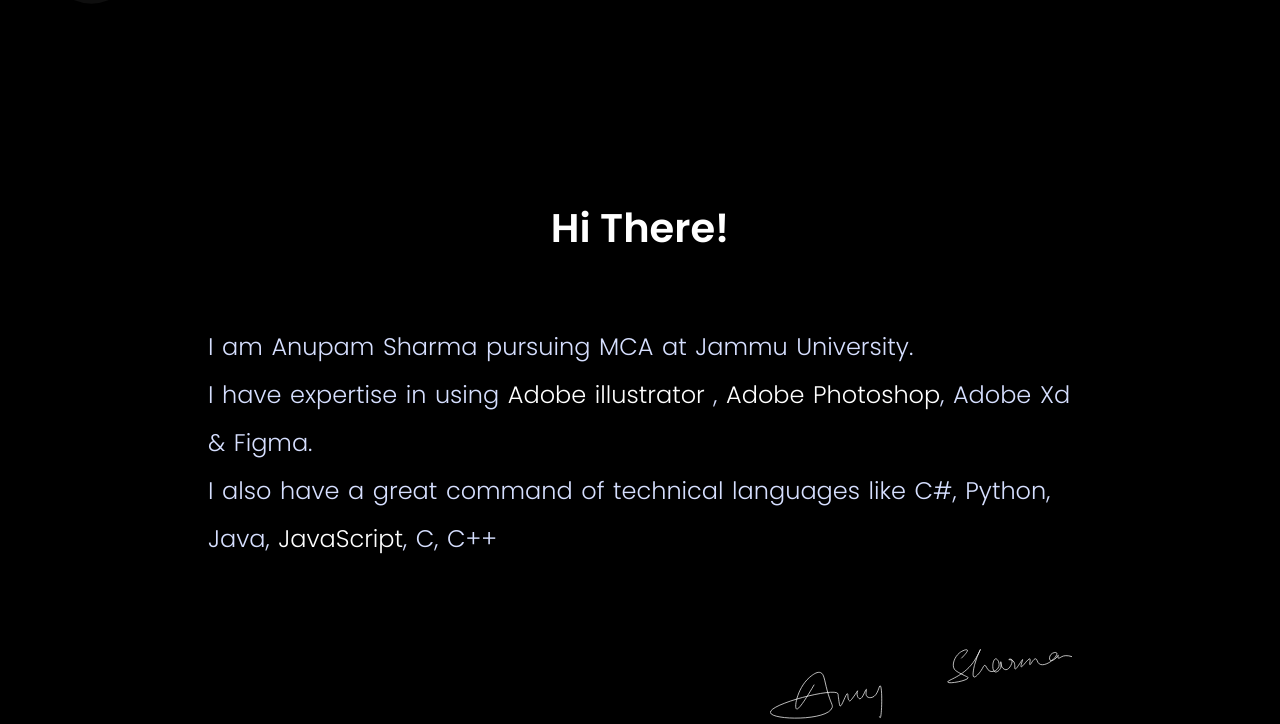
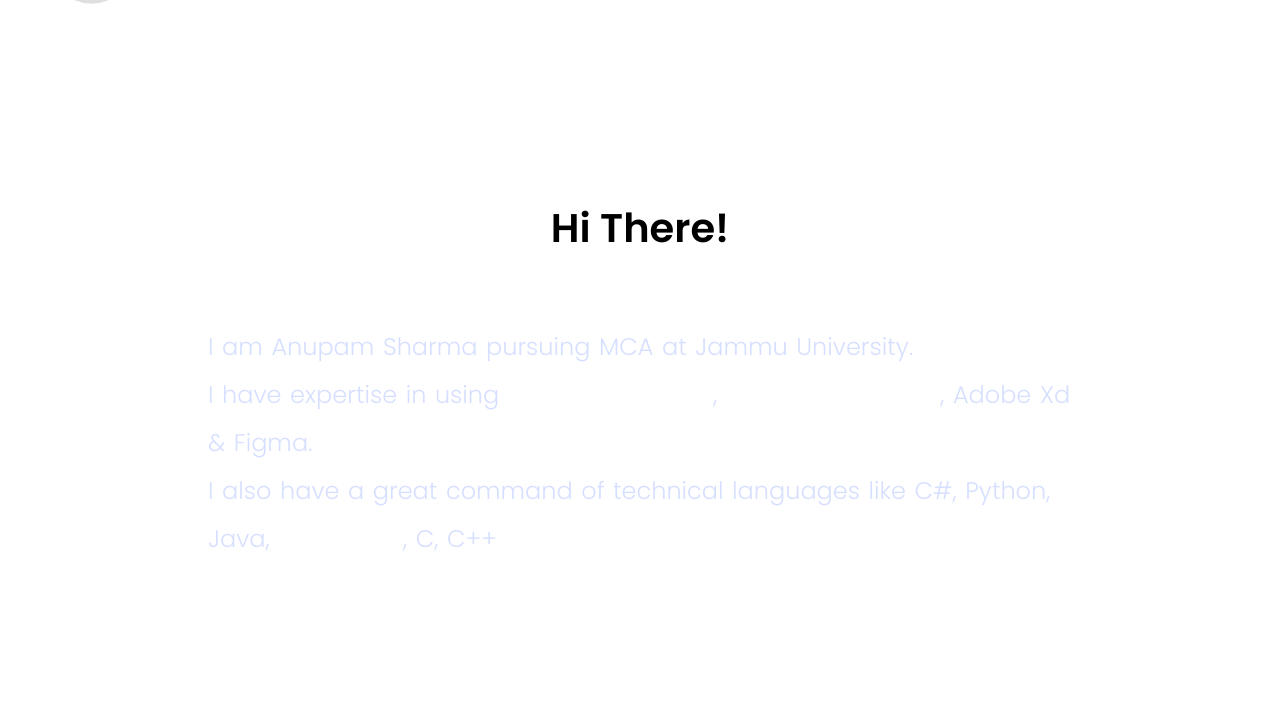
Before and after one commit to anupamsharmae/anupamsharmae.github.io, a plain HTML site: page index.html in a window 1280 px wide. Shown: the part 663-1387 px from the top of the page. Drawn offline with Linux system fonts and the light colour scheme; a web font is replaced by a local one.

Commit message:
color change

```diff
--- a/css/style.scss
+++ b/css/style.scss
@@ -9,7 +9,7 @@
     --card-color: #1a1a1a;
     --font-light-color: #ffffff;
     --font-disable-color: /*#96a5a6*/ #d6dfff;
-    color-scheme: dark light;
+    //color-scheme: dark light;
 }
 
 * {
@@ -24,8 +24,8 @@
     padding: 0;
     margin: 0;
     font-family: 'Poppins', sans-serif;
-    background-color: var(--main-bg-color);
-    color: var(--font-light-color);
+    //background-color: var(--main-bg-color);
+    //color: var(--font-light-color);
     user-select: none;
     overflow-x: hidden;
 }
```
Also changed, not shown: css/style.css, 1 other file.
